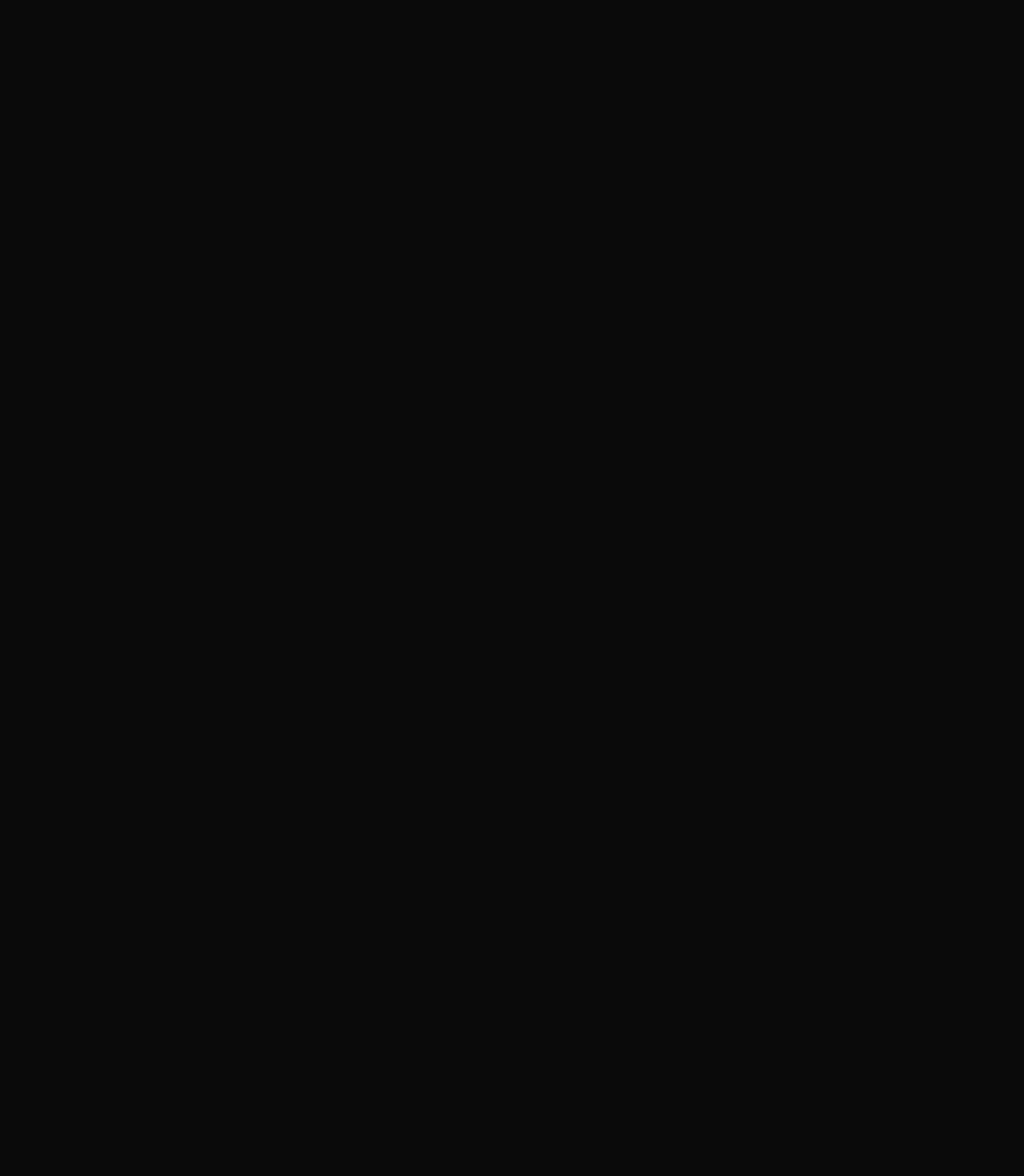
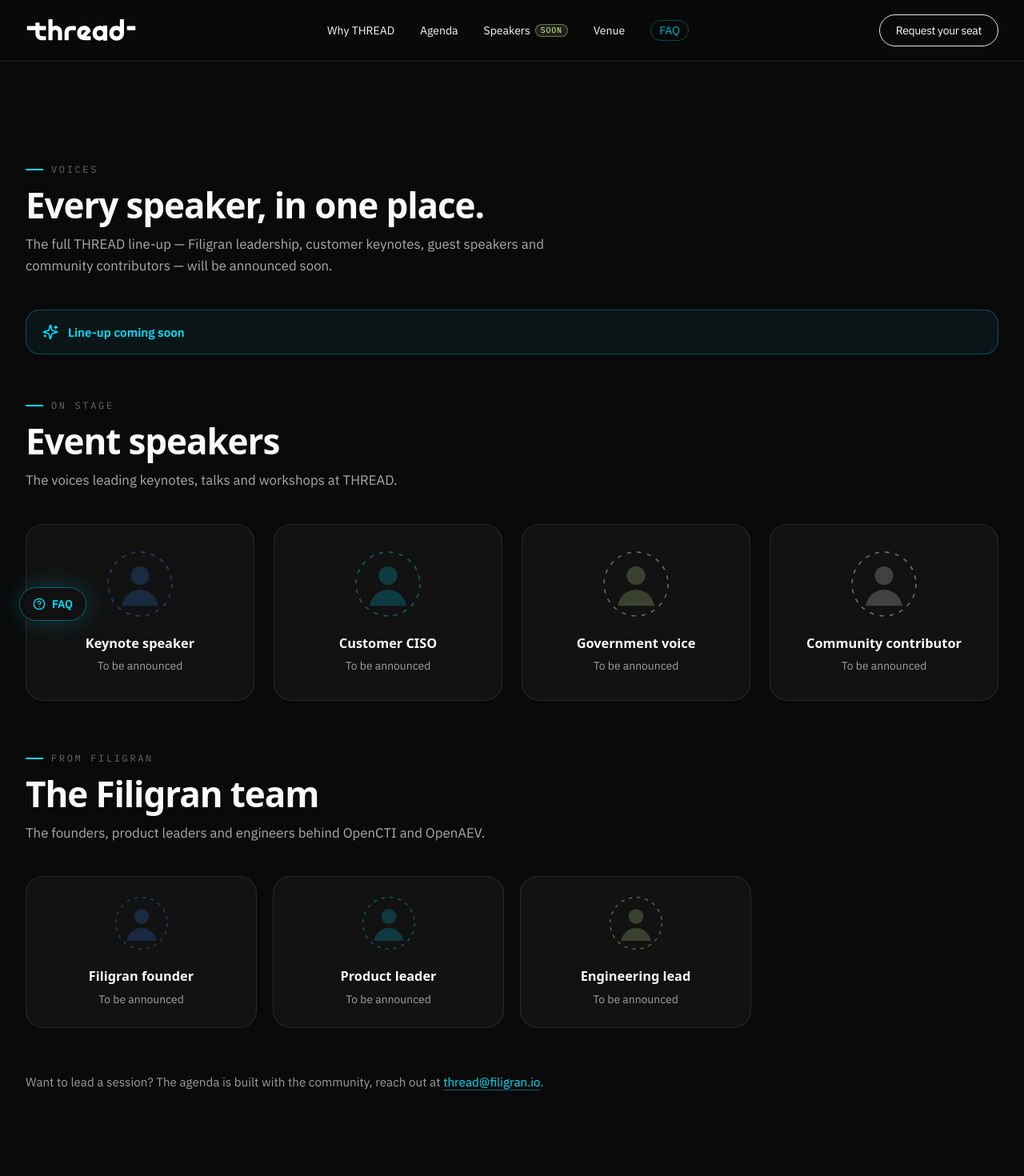
Before and after one commit to FiligranHQ/thread-conference, a React (Vite) app: page /speakers in a window 1280 px wide. Before the commit this address had no page. Shown: the top 1470 px of the page at 80% size. Before the commit the page ends 800 px from the top, so only its background shows below. Built offline with nearby package versions, Linux system fonts and the light colour scheme; a web font is replaced by a local one.

Commit message:
feat(speakerpage): Add dedicated speakers page with nav and homepage teaser link (#73)
Co-authored-by: copilot-swe-agent[bot] <198982749+Copilot@users.noreply.github.com>

```diff
--- a/src/App.tsx
+++ b/src/App.tsx
@@ -14,6 +14,7 @@ import { Footer } from "@/components/Footer";
 import { FAQPill } from "@/components/FAQPill";
 import FAQPage from "@/pages/FAQPage";
 import HotelsPage from "@/pages/HotelsPage";
+import SpeakersPage from "@/pages/SpeakersPage";
 
 const HomePage = () => (
   <>
@@ -40,6 +41,7 @@ const App = () => (
       <Route path="/" element={<HomePage />} />
       <Route path="/faq" element={<FAQPage />} />
       <Route path="/hotels" element={<HotelsPage />} />
+      <Route path="/speakers" element={<SpeakersPage />} />
     </Routes>
   </RegisterModalProvider>
 );
--- a/src/components/Navigation.tsx
+++ b/src/components/Navigation.tsx
@@ -10,7 +10,7 @@ import { useRegisterModal } from "@/context/RegisterModalContext";
 const navLinks = [
   { label: "Why THREAD", href: "/#why" },
   { label: "Agenda", href: "/#agenda" },
-  { label: "Speakers", href: "/#speakers" },
+  { label: "Speakers", href: "/speakers", soon: true },
   { label: "Venue", href: "/#venue" },
   { label: "FAQ", href: "/faq", highlight: true },
 ];
@@ -47,13 +47,18 @@ export const Navigation = () => {
               key={link.href}
               href={link.href}
               className={cn(
-                "group relative font-sans text-sm text-white/78 transition-colors hover:text-white",
+                "group relative flex items-center gap-1.5 font-sans text-sm text-white/78 transition-colors hover:text-white",
                 link.highlight &&
                   "rounded-full border border-cyan/30 px-2.5 py-0.5 text-cyan/80 hover:border-cyan/70 hover:text-cyan",
               )}
             >
               {link.label}
-              {!link.highlight && (
+              {link.soon ? (
+                <span className="rounded-full border border-lime/40 bg-lime/10 px-1.5 py-0.5 font-mono text-[0.62rem] uppercase leading-none tracking-[0.08em] text-lime">
+                  Soon
+                </span>
+              ) : null}
+              {!link.highlight && !link.soon && (
                 <span className="absolute -bottom-1.5 left-0 h-px w-0 bg-gradient-to-r from-cyan to-lime transition-all duration-300 group-hover:w-full" />
               )}
             </a>
@@ -84,12 +89,17 @@ export const Navigation = () => {
               key={link.href}
               href={link.href}
               className={cn(
-                "font-sans text-base text-white/80 transition-colors hover:text-white",
+                "flex items-center gap-2 font-sans text-base text-white/80 transition-colors hover:text-white",
                 link.highlight && "text-cyan/80",
               )}
               onClick={() => setOpen(false)}
             >
               {link.label}
+              {link.soon ? (
+                <span className="rounded-full border border-lime/40 bg-lime/10 px-1.5 py-0.5 font-mono text-[0.62rem] uppercase leading-none tracking-[0.08em] text-lime">
+                  Soon
+                </span>
+              ) : null}
             </a>
           ))}
           <Button
--- a/src/components/SpeakersSection.tsx
+++ b/src/components/SpeakersSection.tsx
@@ -1,26 +1,10 @@
+import { ArrowUpRight } from "lucide-react";
 import { speakers } from "@/content/sections";
 import { event } from "@/content/site";
 import { Reveal } from "@/components/ui/Reveal";
 import { SectionHeading } from "@/components/ui/SectionHeading";
-
-/** V4 avatar accent colors — cool set only (no warm colors on UI elements). */
-const avatarAccents = [
-  { stroke: "rgba(52,146,255,", fill: "rgba(52,146,255," },
-  { stroke: "rgba(0,224,255,",  fill: "rgba(0,224,255,"  },
-  { stroke: "rgba(223,255,166,",fill: "rgba(223,255,166,"},
-  { stroke: "rgba(255,255,255,",fill: "rgba(255,255,255,"},
-];
-
-const SpeakerAvatar = ({ colorIndex }: { colorIndex: number }) => {
-  const accent = avatarAccents[colorIndex % avatarAccents.length];
-  return (
-    <svg className="mx-auto mb-5 w-[84px]" viewBox="0 0 80 80" fill="none" aria-hidden="true">
-      <circle cx="40" cy="40" r="38" stroke={`${accent.stroke}0.4)`} strokeWidth="1.5" strokeDasharray="5 7" />
-      <circle cx="40" cy="30" r="11" fill={`${accent.fill}0.2)`} />
-      <path d="M18 66c3-13 12-19 22-19s19 6 22 19" fill={`${accent.fill}0.2)`} />
-    </svg>
-  );
-};
+import { SpeakerAvatar } from "@/components/speakers/SpeakerCard";
+import { cn } from "@/lib/utils";
 
 export const SpeakersSection = () => (
   <section className="py-20 lg:py-32" id="speakers">
@@ -32,17 +16,40 @@ export const SpeakersSection = () => (
       />
 
       <div className="grid gap-6 sm:grid-cols-2 lg:grid-cols-4">
-        {speakers.cards.map((speaker, index) => (
-          <Reveal key={speaker.name} delay={index * 90}>
-            <div className="hover-lift h-full rounded-[22px] border border-white/10 bg-card p-8 text-center">
+        {speakers.cards.map((speaker, index) => {
+          const href = "href" in speaker ? speaker.href : undefined;
+          const cardClassName = cn(
+            "hover-lift group relative flex h-full flex-col rounded-[22px] border border-white/10 bg-card p-8 text-center",
+            href && "cursor-pointer hover:border-cyan/40",
+          );
+          const cardContent = (
+            <>
+              {href ? (
+                <ArrowUpRight
+                  className="absolute right-5 top-5 h-4 w-4 text-cyan/50 opacity-0 transition-opacity duration-200 group-hover:opacity-100"
+                  aria-hidden="true"
+                />
+              ) : null}
               <SpeakerAvatar colorIndex={index} />
               <h4 className="mb-1.5 font-display text-[1.02rem] font-bold">
                 {speaker.name}
               </h4>
               <p className="font-sans text-[0.87rem] text-white/60">{speaker.role}</p>
-            </div>
-          </Reveal>
-        ))}
+            </>
+          );
+
+          return (
+            <Reveal key={speaker.name} delay={index * 90}>
+              {href ? (
+                <a href={href} className={cardClassName}>
+                  {cardContent}
+                </a>
+              ) : (
+                <div className={cardClassName}>{cardContent}</div>
+              )}
+            </Reveal>
+          );
+        })}
       </div>
 
       <Reveal delay={300}>
@@ -54,7 +61,13 @@ export const SpeakersSection = () => (
           >
             {event.contactEmail}
           </a>
-          .
+          . <a
+            href="/speakers"
+            className="ml-1 inline-flex items-center gap-1 border-b border-cyan/40 text-cyan transition-colors hover:border-cyan"
+          >
+            {speakers.seeAllLabel}
+            <ArrowUpRight className="h-3.5 w-3.5" aria-hidden="true" />
+          </a>
         </p>
       </Reveal>
     </div>
--- /dev/null
+++ b/src/components/speakers/SpeakerCard.tsx
@@ -0,0 +1,87 @@
+import { Reveal } from "@/components/ui/Reveal";
+import { cn } from "@/lib/utils";
+
+/** Shared speaker entry shape — used by the homepage teaser and the dedicated speakers page. */
+export interface Speaker {
+  name: string;
+  role: string;
+  /** Optional headshot path. Falls back to the generated SVG avatar when omitted. */
+  photo?: string;
+  /** Optional short bio, shown on the dedicated speakers page. */
+  bio?: string;
+}
+
+/** V4 avatar accent colors — cool set only (no warm colors on UI elements). */
+const avatarAccents = [
+  { stroke: "rgba(52,146,255,", fill: "rgba(52,146,255," },
+  { stroke: "rgba(0,224,255,", fill: "rgba(0,224,255," },
+  { stroke: "rgba(223,255,166,", fill: "rgba(223,255,166," },
+  { stroke: "rgba(255,255,255,", fill: "rgba(255,255,255," },
+];
+
+export const SpeakerAvatar = ({
+  colorIndex,
+  photo,
+  name,
+  size = 84,
+}: {
+  colorIndex: number;
+  photo?: string;
+  name?: string;
+  size?: number;
+}) => {
+  if (photo) {
+    return (
+      <img
+        src={photo}
+        alt={name ?? ""}
+        className="mx-auto mb-5 h-[84px] w-[84px] rounded-full object-cover"
+        style={{ height: size, width: size }}
+      />
+    );
+  }
+
+  const accent = avatarAccents[colorIndex % avatarAccents.length];
+  return (
+    <svg
+      className="mx-auto mb-5"
+      style={{ width: size }}
+      viewBox="0 0 80 80"
+      fill="none"
+      aria-hidden="true"
+    >
+      <circle cx="40" cy="40" r="38" stroke={`${accent.stroke}0.4)`} strokeWidth="1.5" strokeDasharray="5 7" />
+      <circle cx="40" cy="30" r="11" fill={`${accent.fill}0.2)`} />
+      <path d="M18 66c3-13 12-19 22-19s19 6 22 19" fill={`${accent.fill}0.2)`} />
+    </svg>
+  );
+};
+
+export const SpeakerCard = ({
+  speaker,
+  colorIndex,
+  delay = 0,
+  compact = false,
+}: {
+  speaker: Speaker;
+  colorIndex: number;
+  delay?: number;
+  /** Slightly smaller footprint — used for the secondary "Filigran team" section. */
+  compact?: boolean;
+}) => (
+  <Reveal delay={delay}>
+    <div
+      className={cn(
+        "hover-lift h-full rounded-[22px] border border-white/10 bg-card text-center",
+        compact ? "p-6" : "p-8",
+      )}
+    >
+      <SpeakerAvatar colorIndex={colorIndex} photo={speaker.photo} name={speaker.name} size={compact ? 68 : 84} />
+      <h4 className="mb-1.5 font-display text-[1.02rem] font-bold">{speaker.name}</h4>
+      <p className="font-sans text-[0.87rem] text-white/60">{speaker.role}</p>
+      {speaker.bio ? (
+        <p className="mt-3 font-sans text-[0.82rem] leading-relaxed text-white/45">{speaker.bio}</p>
+      ) : null}
+    </div>
+  </Reveal>
+);
--- a/src/content/sections.ts
+++ b/src/content/sections.ts
@@ -68,11 +68,57 @@ export const speakers = {
   cards: [
     { name: "Filigran leadership", role: "Vision keynote and product announcements" },
     { name: "Customer keynotes", role: "Transformation stories from security leaders" },
-    { name: "Guest speakers", role: "Inspirational voices from the field" },
+    { name: "Guest speakers", role: "Inspirational voices from the field", href: "/speakers" },
     { name: "Community contributors", role: "The people who build the ecosystem, on stage" },
   ],
   note: "Want to lead a session? The agenda is built with the community, reach out at",
+  seeAllLabel: "See all speakers",
 } as const;
+
+/** ------------------------------------------------------- DEDICATED SPEAKERS PAGE */
+
+/** Shape shared by every entry on the dedicated speakers page. Fields ready to fill in once real names are confirmed. */
+export interface SpeakerEntry {
+  name: string;
+  role: string;
+  photo?: string;
+  bio?: string;
+}
+
+/** Copy for the dedicated "/speakers" page. */
+export const speakersPage = {
+  kicker: "Voices",
+  title: "Every speaker, in one place.",
+  description:
+    "The full THREAD line-up — Filigran leadership, customer keynotes, guest speakers and community contributors — will be announced soon.",
+  comingSoon: "Line-up coming soon",
+  eventSpeakers: {
+    kicker: "On stage",
+    title: "Event speakers",
+    description: "The voices leading keynotes, talks and workshops at THREAD.",
+  },
+  filigranTeam: {
+    kicker: "From Filigran",
+    title: "The Filigran team",
+    description: "The founders, product leaders and engineers behind OpenCTI and OpenAEV.",
+  },
+  note: "Want to lead a session? The agenda is built with the community, reach out at",
+} as const;
+
+/** Placeholder event speakers — replace with real names, roles, photos and bios once announced. */
+export const eventSpeakers: SpeakerEntry[] = [
+  { name: "Keynote speaker", role: "To be announced" },
+  { name: "Customer CISO", role: "To be announced" },
+  { name: "Government voice", role: "To be announced" },
+  { name: "Community contributor", role: "To be announced" },
+];
+
+/** Placeholder Filigran team speakers — replace with real names, roles, photos and bios once announced. */
+export const filigranTeam: SpeakerEntry[] = [
+  { name: "Filigran founder", role: "To be announced" },
+  { name: "Product leader", role: "To be announced" },
+  { name: "Engineering lead", role: "To be announced" },
+];
 
 /** ---------------------------------------------------------------- COMMUNITY ZONE */
 
--- /dev/null
+++ b/src/pages/SpeakersPage.tsx
@@ -0,0 +1,89 @@
+import { Sparkles } from "lucide-react";
+import { Navigation } from "@/components/Navigation";
+import { Footer } from "@/components/Footer";
+import { FAQPill } from "@/components/FAQPill";
+import { Reveal } from "@/components/ui/Reveal";
+import { SectionHeading } from "@/components/ui/SectionHeading";
+import { SpeakerCard } from "@/components/speakers/SpeakerCard";
+import { event } from "@/content/site";
+import { eventSpeakers, filigranTeam, speakersPage } from "@/content/sections";
+
+const SpeakersPage = () => (
+  <>
+    <Navigation />
+    <main className="pt-[76px]">
+      <section className="py-20 lg:py-32">
+        <div className="container">
+          <SectionHeading
+            kicker={speakersPage.kicker}
+            title={speakersPage.title}
+            description={speakersPage.description}
+          />
+
+          <Reveal delay={120}>
+            <div className="mb-14 flex items-center gap-3 rounded-[18px] border border-cyan/30 bg-cyan/5 px-5 py-4">
+              <Sparkles className="h-5 w-5 shrink-0 text-cyan" aria-hidden="true" />
+              <p className="font-sans text-[0.95rem] font-semibold text-cyan">
+                {speakersPage.comingSoon}
+              </p>
+            </div>
+          </Reveal>
+
+          <div className="mb-16">
+            <SectionHeading
+              kicker={speakersPage.eventSpeakers.kicker}
+              title={speakersPage.eventSpeakers.title}
+              description={speakersPage.eventSpeakers.description}
+            />
+            <div className="grid gap-6 sm:grid-cols-2 lg:grid-cols-4">
+              {eventSpeakers.map((speaker, index) => (
+                <SpeakerCard
+                  key={speaker.name}
+                  speaker={speaker}
+                  colorIndex={index}
+                  delay={index * 90}
+                />
+              ))}
+            </div>
+          </div>
+
+          <div>
+            <SectionHeading
+              kicker={speakersPage.filigranTeam.kicker}
+              title={speakersPage.filigranTeam.title}
+              description={speakersPage.filigranTeam.description}
+            />
+            <div className="grid gap-5 sm:grid-cols-2 lg:grid-cols-4">
+              {filigranTeam.map((speaker, index) => (
+                <SpeakerCard
+                  key={speaker.name}
+                  speaker={speaker}
+                  colorIndex={index}
+                  delay={index * 90}
+                  compact
+                />
+              ))}
+            </div>
+          </div>
+
+          <Reveal delay={200}>
+            <p className="mt-14 font-sans text-[0.95rem] text-white/60">
+              {speakersPage.note}{" "}
+              <a
+                href={`mailto:${event.contactEmail}`}
+                className="border-b border-cyan/40 text-cyan transition-colors hover:border-cyan"
+              >
+                {event.contactEmail}
+              </a>
+              .
+            </p>
+          </Reveal>
+        </div>
+      </section>
+    </main>
+    <Footer />
+    <FAQPill />
+  </>
+);
+
+export default SpeakersPage;
```
